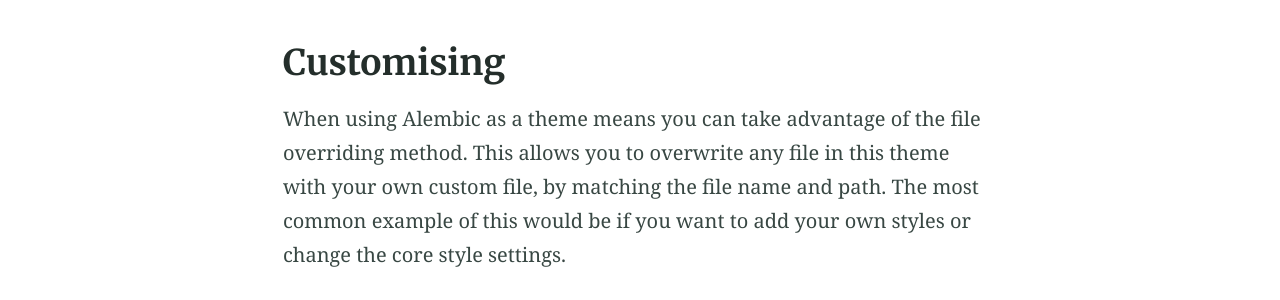
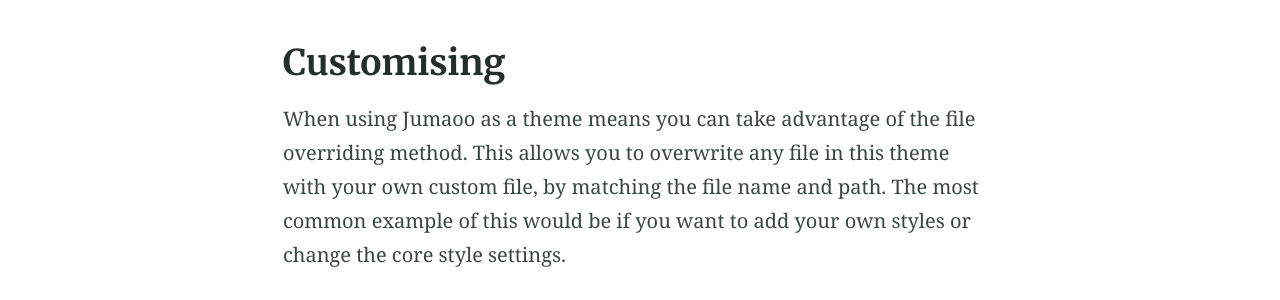
Before and after one commit to jumaoo/jumaoo.github.io, a Jekyll site: the page built from index.md, in a window 1280 px wide and 900 px high, scrolled down 4817 px. Shown: the part 155-455 px from the top of the window. Built offline with Jekyll 4.4.1, drawn with Linux system fonts in a browser that asks for light colours; some of the changed text lies outside the part shown.

Commit message:
Update index.md

```diff
--- a/index.md
+++ b/index.md
@@ -4,12 +4,12 @@ feature_text: |
   ## Jumaoo
   A Jekyll boilerplate theme designed to be a starting point for any Jekyll website
 feature_image: "https://picsum.photos/1300/400?image=989"
-excerpt: "Alembic is a starting point for [Jekyll](https://jekyllrb.com/) projects. Rather than starting from scratch, this boilerplate is designed to get the ball rolling immediately. Install it, configure it, tweak it, push it."
+excerpt: "Jumaoo is a starting point for [Jekyll](https://jekyllrb.com/) projects. Rather than starting from scratch, this boilerplate is designed to get the ball rolling immediately. Install it, configure it, tweak it, push it."
 ---
 
-Alembic is a starting point for [Jekyll](https://jekyllrb.com/) projects. Rather than starting from scratch, this boilerplate is designed to get rolling immediately. Install it, configure it, tweak it, push it.
+Jumaoo is a starting point for [Jekyll](https://jekyllrb.com/) projects. Rather than starting from scratch, this boilerplate is designed to get rolling immediately. Install it, configure it, tweak it, push it.
 
-{% include button.html text="Fork it" icon="github" link="https://github.com/daviddarnes/alembic" color="#0366d6" %} {% include button.html text="Buy me a coffee ☕️" link="https://buymeacoffee.com/daviddarnes#support" color="#f68140" %} {% include button.html text="Tweet it" icon="twitter" link="https://twitter.com/intent/tweet/?url=https://alembic.darn.es&text=Alembic%20-%20A%20Jekyll%20boilerplate%20theme&via=DavidDarnes" color="#0d94e7" %} {% include button.html text="Install Alembic ⚗️" link="https://github.com/daviddarnes/alembic#installation" %}
+{% include button.html text="Fork it" icon="github" link="https://github.com/daviddarnes/Jumaoo" color="#0366d6" %} {% include button.html text="Buy me a coffee ☕️" link="https://buymeacoffee.com/daviddarnes#support" color="#f68140" %} {% include button.html text="Tweet it" icon="twitter" link="https://twitter.com/intent/tweet/?url=https://Jumaoo.darn.es&text=Jumaoo%20-%20A%20Jekyll%20boilerplate%20theme&via=DavidDarnes" color="#0d94e7" %} {% include button.html text="Install Jumaoo ⚗️" link="https://github.com/daviddarnes/Jumaoo#installation" %}
 
 ## Features
 
@@ -31,7 +31,7 @@ Alembic is a starting point for [Jekyll](https://jekyllrb.com/) projects. Rather
 
 ## Examples
 
-Here are a few examples of Alembic out in the wild being used in a variety of ways:
+Here are a few examples of Jumaoo out in the wild being used in a variety of ways:
 
 - [bawejakunal.github.io](https://bawejakunal.github.io/)
 - [case2111.github.io](https://case2111.github.io/)
@@ -44,9 +44,9 @@ Here are a few examples of Alembic out in the wild being used in a variety of wa
 To give you a running start I've put together some starter kits that you can download, fork or even deploy immediately:
 
 - ⚗️🍨 Vanilla Jekyll starter kit
-  [![Deploy to Netlify](https://www.netlify.com/img/deploy/button.svg)](https://app.netlify.com/start/deploy?repository=https://github.com/daviddarnes/alembic-kit){:style="background: none"}
+  [![Deploy to Netlify](https://www.netlify.com/img/deploy/button.svg)](https://app.netlify.com/start/deploy?repository=https://github.com/daviddarnes/Jumaoo-kit){:style="background: none"}
 - ⚗️🌲 Forestry starter kit
-  [![Deploy to Forestry](https://assets.forestry.io/import-to-forestry.svg)](https://app.forestry.io/quick-start?repo=daviddarnes/alembic-forestry-kit&engine=jekyll){:style="background: none"}
+  [![Deploy to Forestry](https://assets.forestry.io/import-to-forestry.svg)](https://app.forestry.io/quick-start?repo=daviddarnes/Jumaoo-forestry-kit&engine=jekyll){:style="background: none"}
   [![Deploy to Netlify](https://www.netlify.com/img/deploy/button.svg)](https://app.netlify.com/start/deploy?repository=https://github.com/daviddarnes/alembic-forestry-kit){:style="background: none"}
 - ⚗️💠 Netlify CMS starter kit
   [![Deploy to Netlify](https://www.netlify.com/img/deploy/button.svg)](https://app.netlify.com/start/deploy?repository=https://github.com/daviddarnes/alembic-netlifycms-kit&stack=cms){:style="background: none"}
@@ -86,7 +86,7 @@ _(deprecated, not recommended)_
 
 ## Customising
 
-When using Alembic as a theme means you can take advantage of the file overriding method. This allows you to overwrite any file in this theme with your own custom file, by matching the file name and path. The most common example of this would be if you want to add your own styles or change the core style settings.
+When using Jumaoo as a theme means you can take advantage of the file overriding method. This allows you to overwrite any file in this theme with your own custom file, by matching the file name and path. The most common example of this would be if you want to add your own styles or change the core style settings.
 
 To add your own styles copy the [`styles.scss`](https://github.com/daviddarnes/alembic/blob/master/assets/styles.scss) into your own project with the same file path (`assets/styles.scss`). From there you can add your own styles, you can even optionally ignore the theme styles by removing the `@import "alembic";` line.
 
```
